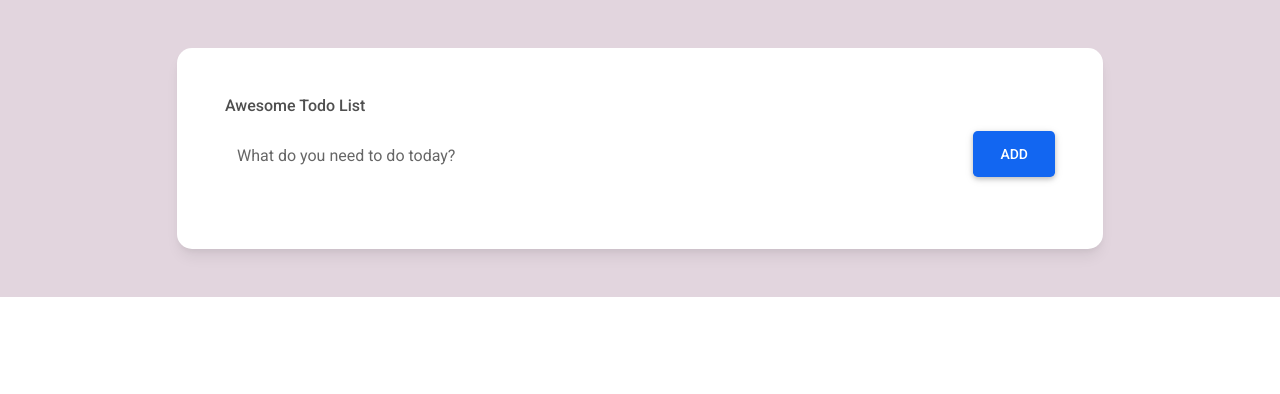
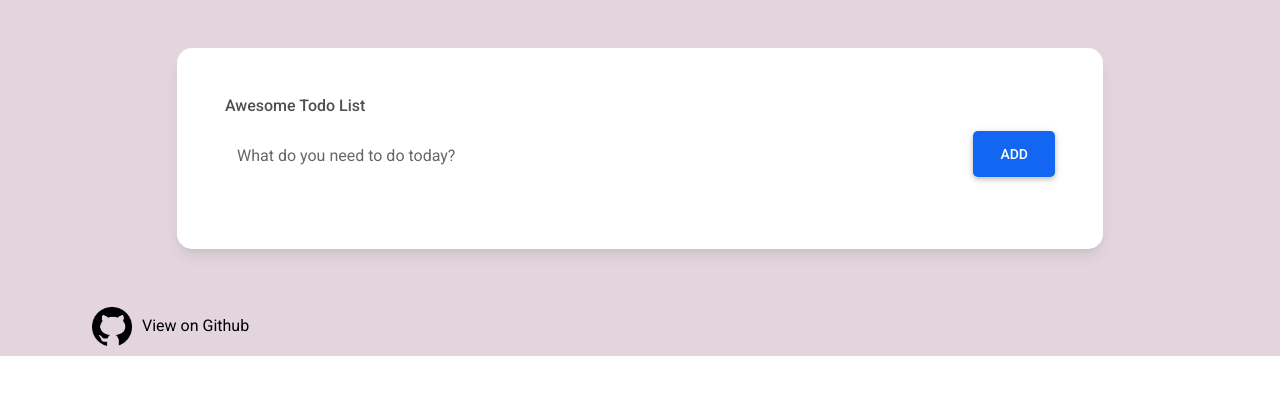
Before and after one commit to TiTTY-TWiSTER/To_do_on_vanila_js, a plain HTML site: page index.html in a window 1280 px wide. Drawn offline with nearby package versions, Linux system fonts and the light colour scheme; no server answers.

Commit message:
with the imgs and github link

```diff
--- a/index.html
+++ b/index.html
@@ -22,6 +22,11 @@
     />
 </head>
 <body>
+  <style>
+    #github_link:hover{
+      text-decoration: underline;
+    }
+  </style>
     <section style="background-color: #e2d5de;">
         <div class="container py-5 h-100">
           <div class="row d-flex justify-content-center align-items-center h-100">
@@ -59,6 +64,16 @@
             </div>
           </div>
         </div>
+        <div class="container">
+          <div class="d-flex justify-content-start align-items-center">
+            <div>
+              <img src="Github.png" alt="Github logo" style="width: 60px;padding: 10px;">
+            </div>
+            <div>
+              <a href="https://github.com/TiTTY-TWiSTER/To_do_on_vanila_js" style="color: black;" id="github_link">View on Github</a>
+            </div>
+          </div>
+        </div>
       </section>
 
     <script type='module' src="index.js"></script>
```
Also changed, not shown: Github.png (added), to_do_list.jpg (added).
